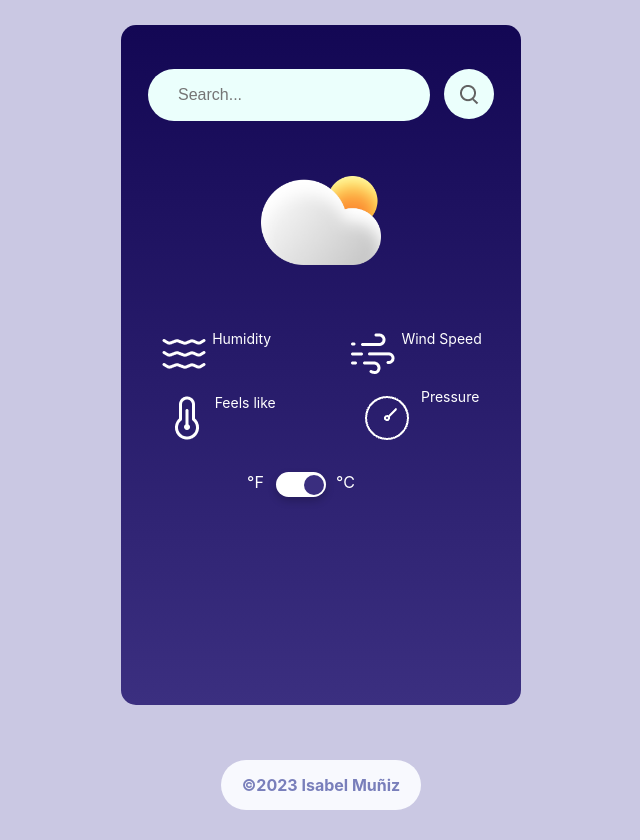
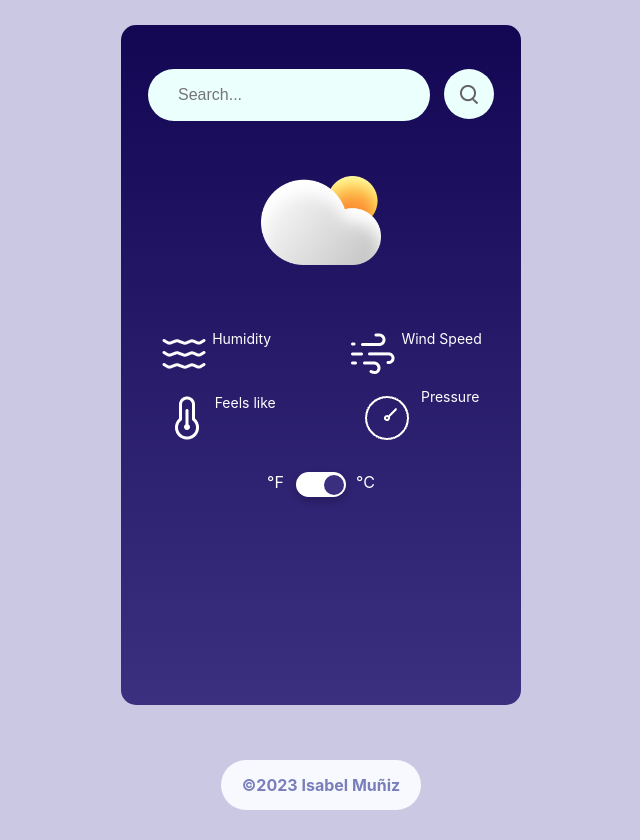
Before and after one commit to isaandrea12/element-ease, a React (Create React App) app: page / in a window 1280 px wide. Shown: the whole page, without its empty margins (319-959 px from the left). Built offline with nearby package versions, Linux system fonts and the light colour scheme; no server answers.

Commit message:
Style bug 🪲

```diff
--- a/src/components/WeatherApp/WeatherApp.css
+++ b/src/components/WeatherApp/WeatherApp.css
@@ -101,12 +101,12 @@
 
 /* Toggle Switch */
 .left-element {
-    padding-left: 90px;
+    padding-left: 110px;
     color: white;
 }
 
 .right-element {
-    padding-right: 90px;
+    padding-right: 110px;
     color: white;
 }
 
@@ -116,7 +116,6 @@
 
 .toggle-container {
   padding-top: 25px;
-  padding-right: 40px;
   display: flex;
   justify-content: space-around;
 }
```
